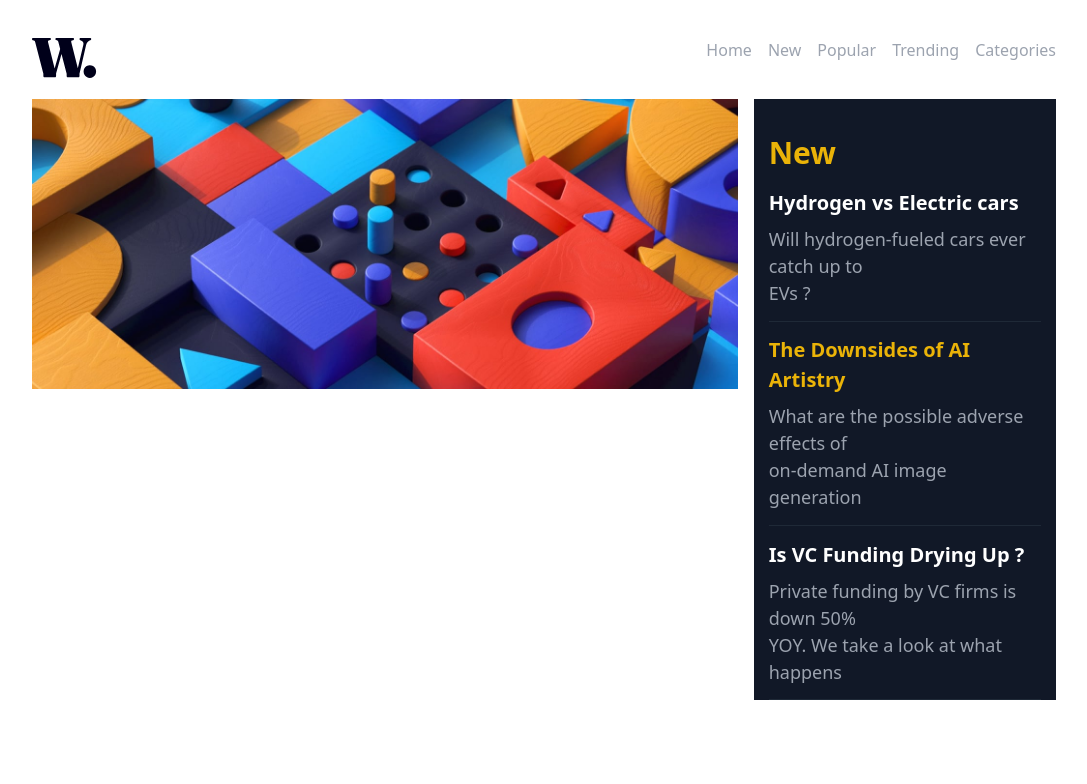
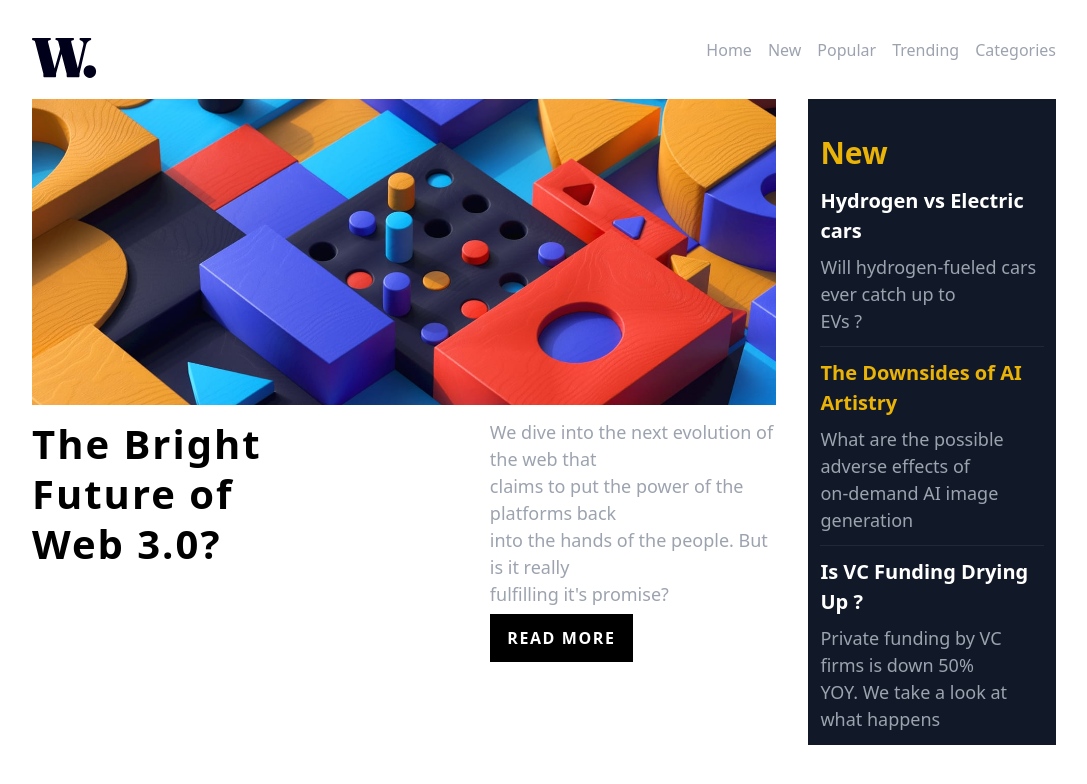
Before and after one commit to MuhirwaVerygood/news_homepage, a React (Create React App) app: page / in a window 1280 px wide. Shown: the top 784 px of the page, without its empty margins (96-1183 px from the left). Built offline with nearby package versions, Linux system fonts and the light colour scheme.

Commit message:
After little completion of middle container

```diff
--- a/src/components/MiddleContainer.tsx
+++ b/src/components/MiddleContainer.tsx
@@ -1,40 +1,68 @@
-import BgImage from "../assets/images/image-web-3-desktop.jpg"
+import BgImage from "../assets/images/image-web-3-desktop.jpg";
 const MiddleContainer = () => {
   return (
-    <div className="flex lg:flex-row lg:mt-[2%] lg:gap-4">
-      <div className="lg:w-[70%] flex flex-col">
-        <div className="lg:h-[5%] ">
-        <img src={BgImage} alt="A simple bg-image" />
+    <div className="flex lg:flex-row lg:mt-[2%] lg:gap-8">
+      <div className="lg:w-[75%] flex flex-col">
+        <div>
+          <img src={BgImage} width={"100%"}   alt="A simple bg-image" />
+        </div>
+
+        <div className="flex lg:flex-row w-full lg:pt-[2%]">
+          <div className="w-[80%]">
+            <h1 className="font-bold text-[40px] leading-[50px] tracking-wider ">
+              The Bright <br /> Future of <br /> Web 3.0?
+            </h1>
+          </div>
+          <div className="w-[50%] flex lg:flex-col ">
+            <span className="text-gray-400 text-[18px] lg:mb-[2%]">
+                We dive into the next evolution of the web that <br />
+                claims to put the power of the platforms back <br />
+                into the hands of the people. But is it really <br />
+                fulfilling it's  promise?
+            </span>
+
+            <button className="text-white bg-black lg:w-[50%] lg:py-3 tracking-widest  focus:bg-orange-600 focus:text-black font-bold">READ MORE</button>
+          </div>
         </div>
       </div>
-      <div className="lg:w-[30%] bg-gray-900 lg:pt-[3%] ">
+      <div className="lg:w-[25%] bg-gray-900 lg:pt-[3%] ">
         <div className="lg:w-[90%] mx-auto flex flex-col">
-        <h1 className="text-[30px] text-yellow-500 font-bold  ">New</h1>
+          <h1 className="text-[30px] text-yellow-500 font-bold  ">New</h1>
 
-        <div className="lg:pt-[5%]" >
-            <h1 className="text-white font-bold text-[20px] lg:mb-2">Hydrogen vs Electric cars</h1>
-            <p className="text-[18px] text-gray-400 lg:mb-[5%]">Will hydrogen-fueled cars ever catch up to <br /> EVs ?</p>
-            <hr className="border-gray-800"/>
-        </div>
+          <div className="lg:pt-[5%]">
+            <h1 className="text-white font-bold text-[20px] lg:mb-2">
+              Hydrogen vs Electric cars
+            </h1>
+            <p className="text-[18px] text-gray-400 lg:mb-[5%]">
+              Will hydrogen-fueled cars ever catch up to <br /> EVs ?
+            </p>
+            <hr className="border-gray-800" />
+          </div>
 
-        <div className="lg:pt-[5%]">
-            <h1 className="text-yellow-500 font-bold text-[20px] lg:mb-2">The Downsides of AI Artistry</h1>
-            <p className="text-[18px] text-gray-400 lg:mb-[5%]">What are the possible adverse effects of <br /> on-demand AI image generation </p>
-            <hr className="border-gray-800"/>
-        </div>
+          <div className="lg:pt-[5%]">
+            <h1 className="text-yellow-500 font-bold text-[20px] lg:mb-2">
+              The Downsides of AI Artistry
+            </h1>
+            <p className="text-[18px] text-gray-400 lg:mb-[5%]">
+              What are the possible adverse effects of <br /> on-demand AI image
+              generation{" "}
+            </p>
+            <hr className="border-gray-800" />
+          </div>
 
-
-
-        <div className="lg:pt-[5%]" >
-            <h1 className="text-white font-bold text-[20px] lg:mb-2">Is VC Funding Drying Up ?</h1>
-            <p className="text-[18px] text-gray-400 lg:mb-[5%]">Private funding by VC firms is down 50% <br /> YOY. We take a look at what happens</p>
-            <hr className="border-gray-800"/>
-        </div>
-
+          <div className="lg:pt-[5%]">
+            <h1 className="text-white font-bold text-[20px] lg:mb-2">
+              Is VC Funding Drying Up ?
+            </h1>
+            <p className="text-[18px] text-gray-400 lg:mb-[5%]">
+              Private funding by VC firms is down 50% <br /> YOY. We take a look
+              at what happens
+            </p>
+          </div>
         </div>
       </div>
     </div>
-  )
-}
+  );
+};
 
-export default MiddleContainer
+export default MiddleContainer;
```
